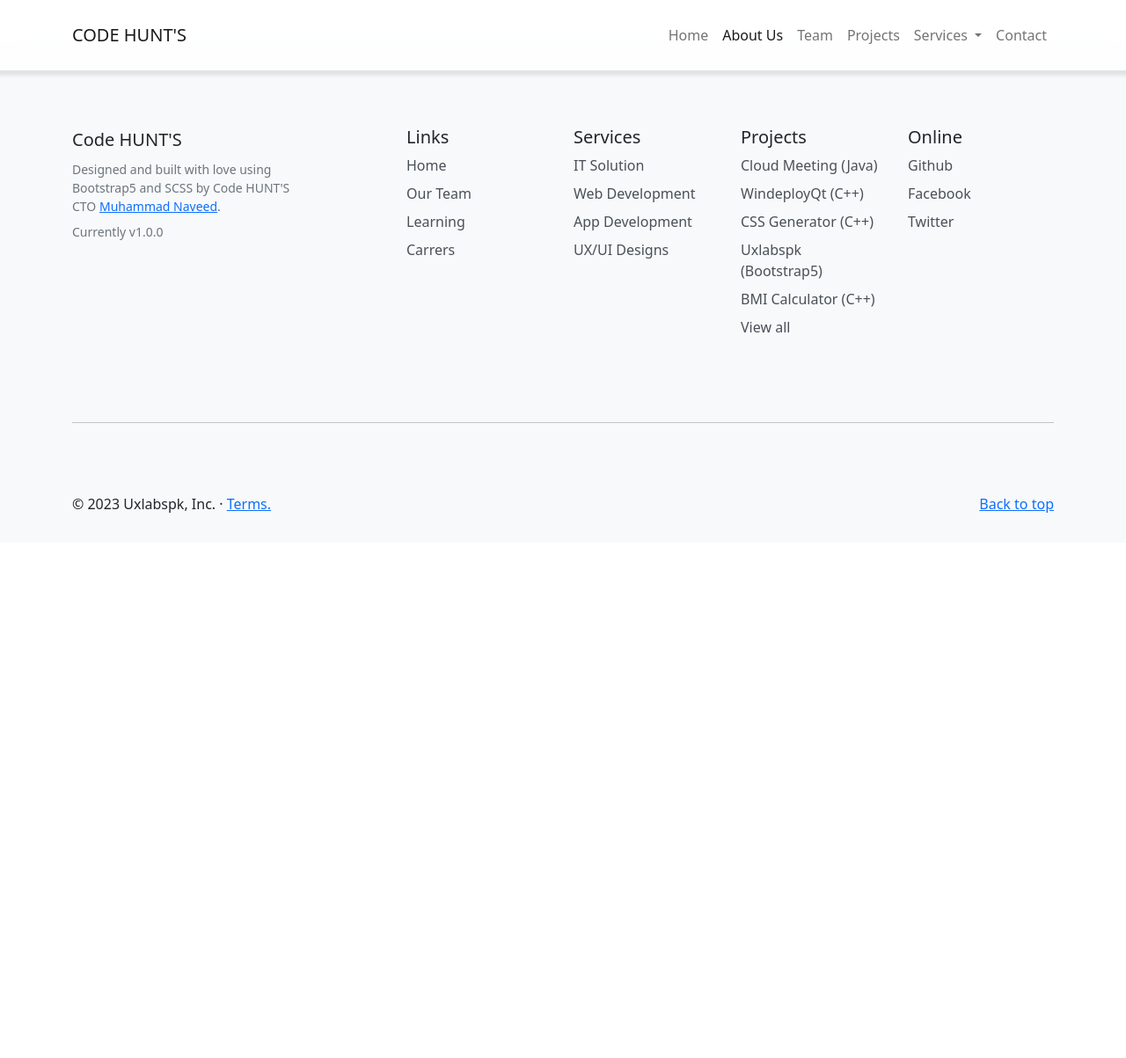
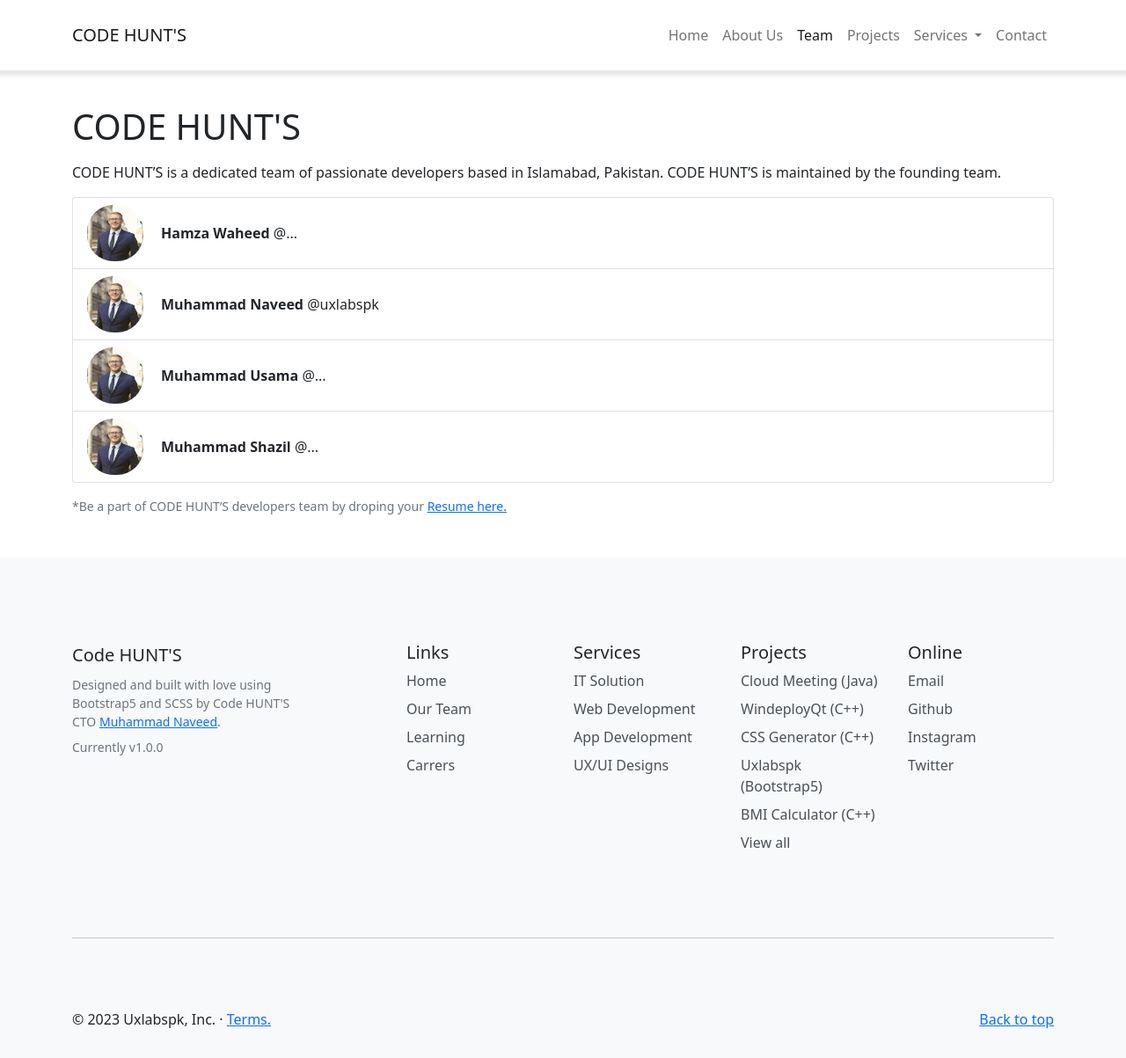
Before and after one commit to uxlabspk/codehunts, a PHP site: page /team.html in a window 1280 px wide. Shown: the whole page at 88% size. Before the commit the page ends 583 px from the top, so only its background shows below. Run offline with PHP 8.4, Linux system fonts and the light colour scheme.

Commit message:
Adding different website pages

```diff
--- a/Scss/_components.scss
+++ b/Scss/_components.scss
@@ -6,7 +6,7 @@
     height: $height;
     border-radius: $radius;
 
-    width: fill;
+    width: stretch;
 }
 
 @mixin intractive-btn($radius, $bg-color, $color)
--- a/Scss/style.scss
+++ b/Scss/style.scss
@@ -142,3 +142,11 @@
     color: #495057;
     text-decoration: none;
 }
+
+.profile-img
+{
+    border-radius: 30px;
+    width:64px;
+    height:64px;
+    margin: 0px 20px 0px 0px;
+}
--- a/css/style.css
+++ b/css/style.css
@@ -79,7 +79,7 @@
   border-radius: 3px;
   width: -webkit-fill-available;
   width: -moz-available;
-  width: fill;
+  width: stretch;
   margin-bottom: 10px;
   background-color: #ffffff;
   border: 0px;
@@ -148,4 +148,11 @@
   color: #495057;
   text-decoration: none;
 }
+
+.profile-img {
+  border-radius: 30px;
+  width: 64px;
+  height: 64px;
+  margin: 0px 20px 0px 0px;
+}
 /*# sourceMappingURL=style.css.map */
--- a/team.html
+++ b/team.html
@@ -33,10 +33,10 @@
                 <a class="nav-link" aria-current="page" href="./index.html">Home</a>
               </li>
               <li class="nav-item">
-                <a class="nav-link active" href="./about.html">About Us</a>
+                <a class="nav-link" href="./about.html">About Us</a>
               </li>
               <li class="nav-item">
-                <a class="nav-link" href="./team.html">Team</a>
+                <a class="nav-link active" href="./team.html">Team</a>
               </li>
               <li class="nav-item">
                 <a class="nav-link" href="./portfolio.html">Projects</a>
@@ -64,8 +64,51 @@
       </nav>
 
 
-      <!-- BODY HERE -->
+       <!-- Team of Code HUNT's-->
+  <div class="even-section" style="margin-top: 120px;">
+    <div class="container">
+      <h1>CODE HUNT'S</h1>
+      <p> </p>
+      <div class="bd-content">
+        <p>
+          CODE HUNT’S is a dedicated team of passionate developers based in Islamabad, Pakistan. CODE HUNT’S is maintained by the founding team.
+        </p>
+        <div class="list-group mb-3">
+          <a class="list-group-item list-group-item-action d-flex align-items-center" href="#">
+            <img src="./assets/team_placeholder.jpg" alt="CEO Hamza Waheed" class="profile-img" loading="lazy">
+            <span>
+              <strong>Hamza Waheed</strong> @...
+            </span>
+          </a>
 
+          <a class="list-group-item list-group-item-action d-flex align-items-center" href="https://github.com/uxlabspk">
+            <img src="./assets/team_placeholder.jpg" alt="CTO Muhammad Naveed" class="profile-img" loading="lazy">
+            <span>
+              <strong>Muhammad Naveed</strong> @uxlabspk
+            </span>
+          </a>
+
+          <a class="list-group-item list-group-item-action d-flex align-items-center"
+            href="#">
+            <img src="./assets/team_placeholder.jpg" alt="UX/UI Designer Muhammad Usama" class="profile-img" loading="lazy">
+            <span>
+              <strong>Muhammad Usama</strong> @...
+            </span>
+          </a>
+
+          <a class="list-group-item list-group-item-action d-flex align-items-center" href="#">
+            <img src="./assets/team_placeholder.jpg" alt="UX/UI Designer Muhammad Usama" class="profile-img" loading="lazy">
+            <span>
+              <strong>Muhammad Shazil</strong> @...
+            </span>
+          </a>
+
+        </div>
+
+        <p class="figure-caption">*Be a part of CODE HUNT’S developers team by droping your <a href="./hiring.html">Resume here.</p>
+      </div>
+    </div>
+  </div>
 
 
 
@@ -118,13 +161,16 @@
           <h5>Online</h5>
           <ul class="list-unstyled lnk">
             <!-- Update Company Links -->
-            <li class="mb-2"><a href="#">
+            <li class="mb-2"><a href="mailto: codehuntspk@gmail.com">
+              Email
+            </a></li>
+            <li class="mb-2"><a href="https://github.com/CODE-HUNTS/">
               Github
             </a></li>
-            <li class="mb-2"><a href="#">
-              Facebook
+            <li class="mb-2"><a href="https://instagram.com/code_hunts/">
+              Instagram
             </a></li>
-            <li class="mb-2"><a href="#">
+            <li class="mb-2"><a href="https://twitter.com/code_hunts/">
               Twitter
             </a></li>
           </ul>
```
Also changed, not shown: about.html (+43 -12 lines), appDev.html (+7 -4 lines), hiring.html (+7 -4 lines), index.html (+7 -4 lines), itSolution.html (+7 -4 lines), learning.html (+7 -4 lines), portfolio.html (+7 -4 lines), request.html (+7 -4 lines), terms.html (+40 -22 lines), uxui.html (+7 -4 lines), webDev.html (+7 -4 lines), 1 other file.
